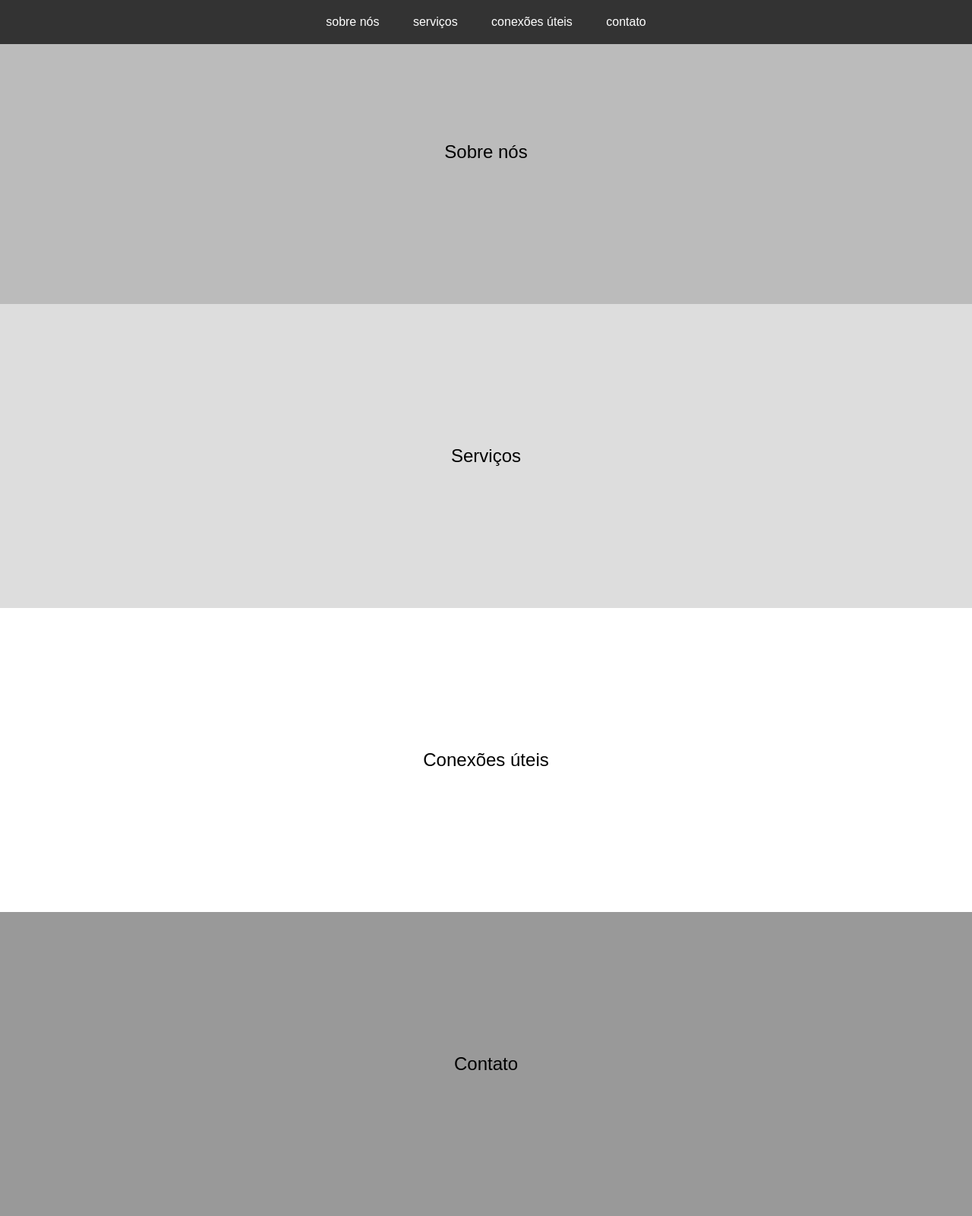
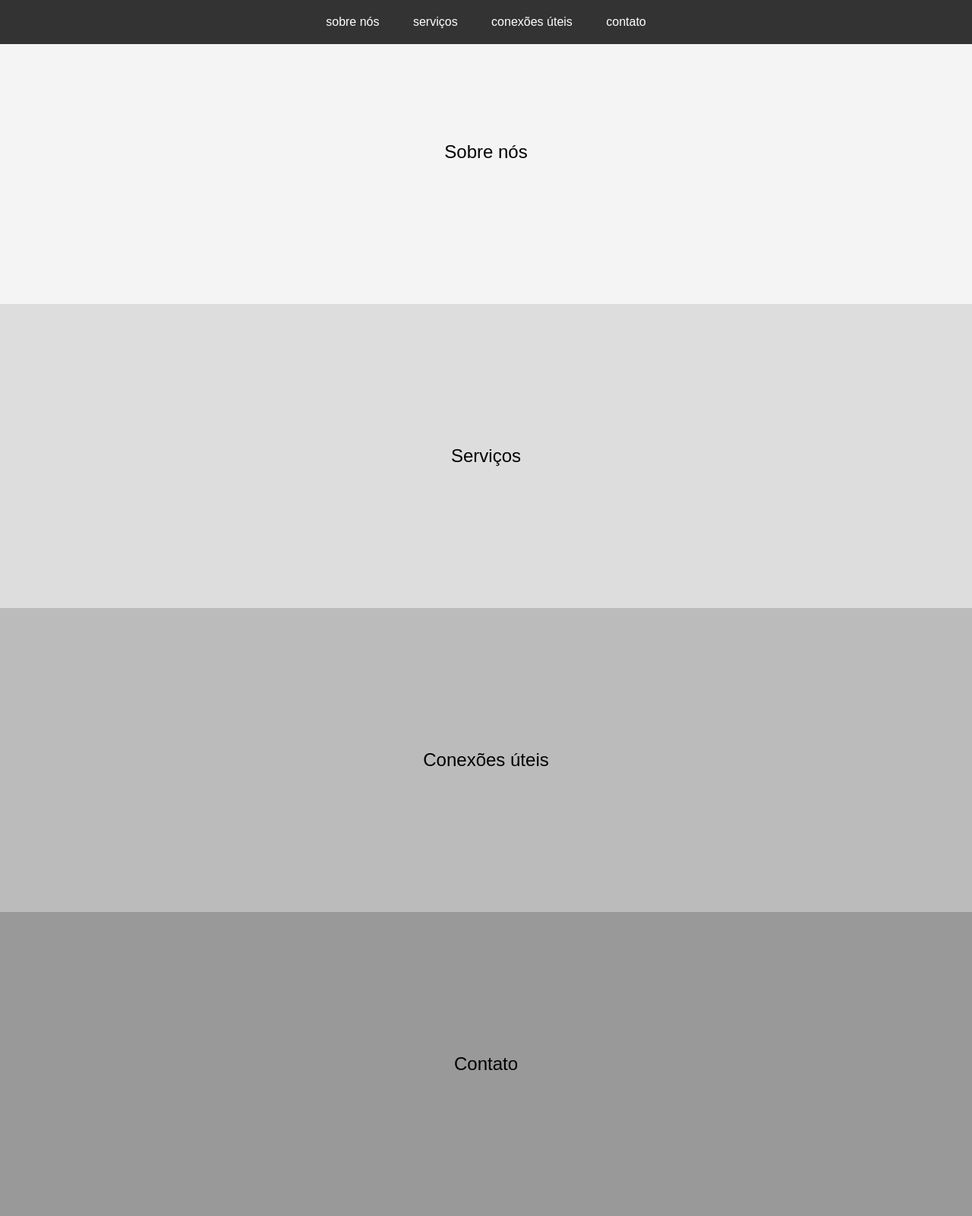
Before and after one commit to miguelmsj/projecao-documental, a plain HTML site: page index.html in a window 1280 px wide. Shown: the whole page at 76% size. Drawn offline with Linux system fonts and the light colour scheme.

Commit message:
refactor: restructure HTML sections and remove unused JavaScript and HTML files

```diff
--- a/assets/css/styles.css
+++ b/assets/css/styles.css
@@ -35,13 +35,13 @@ body {
   font-size: 24px;
   scroll-margin-top: 60px;
 }
-#home {
+#about {
   background: #f4f4f4;
 }
 #services {
   background: #ddd;
 }
-#about {
+#connections {
   background: #bbb;
 }
 #contact {
--- a/assets/js/main.js
+++ /dev/null
@@ -1,12 +0,0 @@
-document.addEventListener("DOMContentLoaded", () => {
-  const sections = ["navbar", "about", "services", "connections", "contact"];
-
-  sections.forEach((section) => {
-    fetch(`assets/sections/${section}.html`)
-      .then((response) => response.text())
-      .then((html) => {
-        document.getElementById(section).innerHTML = html;
-      })
-      .catch((error) => console.error(`Error loading ${section}:`, error));
-  });
-});
--- a/assets/sections/about.html
+++ /dev/null
@@ -1 +0,0 @@
-<section class="section">Sobre nós</section>
--- a/assets/sections/connections.html
+++ /dev/null
@@ -1 +0,0 @@
-<section class="section">Conexões úteis</section>
--- a/assets/sections/contact.html
+++ /dev/null
@@ -1 +0,0 @@
-<section class="section">Contato</section>
--- a/assets/sections/navbar.html
+++ /dev/null
@@ -1,6 +0,0 @@
-<nav class="navbar">
-  <a href="#about">sobre nós</a>
-  <a href="#services">serviços</a>
-  <a href="#connections">conexões úteis</a>
-  <a href="#contact">contato</a>
-</nav>
--- a/assets/sections/services.html
+++ /dev/null
@@ -1 +0,0 @@
-<section class="section">Serviços</section>
--- a/index.html
+++ b/index.html
@@ -4,22 +4,23 @@
     <meta charset="UTF-8" />
     <meta name="viewport" content="width=device-width, initial-scale=1.0" />
     <title>Projeção Documental</title>
-    <meta
-      http-equiv="Content-Security-Policy"
-      content="default-src 'none'; style-src 'self' 'unsafe-inline'; img-src data:; connect-src 'self'; script-src 'self'; font-src 'self' data: https://use.typekit.net"
-    />
+
     <link rel="stylesheet" href="assets/css/styles.css" />
-    <script defer src="assets/js/main.js"></script>
   </head>
   <body>
-    <!-- Proximos passos -->
-    <!-- fazer a navbar igual do design -->
-    <!-- fazer o carousel -->
-    <!-- ir fazendo sessao a sessao, igual o design -->
-    <div id="navbar"></div>
-    <div id="about"></div>
-    <div id="services"></div>
-    <div id="connections"></div>
-    <div id="contact"></div>
+    <nav class="navbar">
+      <a href="#about">sobre nós</a>
+      <a href="#services">serviços</a>
+      <a href="#connections">conexões úteis</a>
+      <a href="#contact">contato</a>
+    </nav>
+
+    <section id="about" class="section">Sobre nós</section>
+
+    <section id="services" class="section">Serviços</section>
+
+    <section id="connections" class="section">Conexões úteis</section>
+
+    <section id="contact" class="section">Contato</section>
   </body>
 </html>
```
